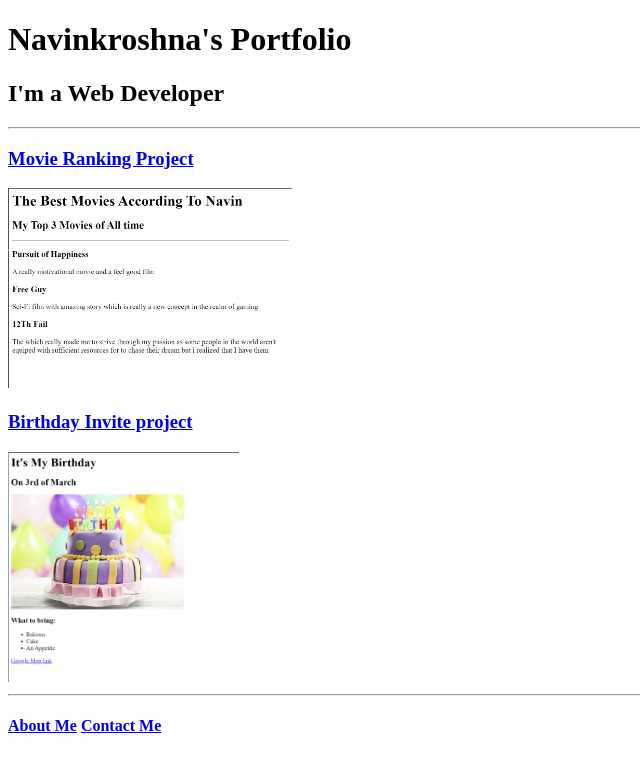
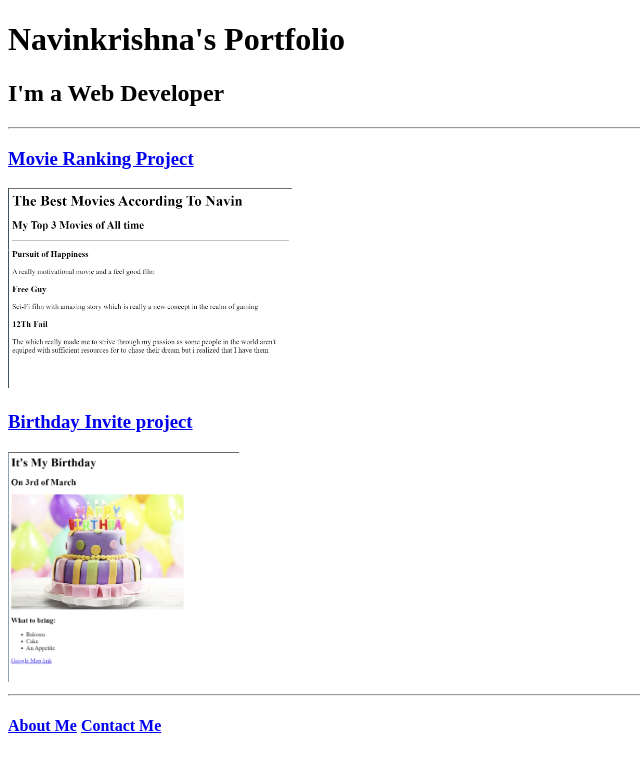
Before and after one commit to Navinkrishna03/html-portfolio, a plain HTML site: page index.html in a window 1280 px wide. Shown: the whole page, without its empty margins (0-640 px from the left). Drawn offline with Linux system fonts and the light colour scheme.

Commit message:
Update index.html

```diff
--- a/index.html
+++ b/index.html
@@ -6,7 +6,7 @@
     <title>Navin's Portfolio</title>
 </head>
 <body>
-    <h1>Navinkroshna's Portfolio</h1>
+    <h1>Navinkrishna's Portfolio</h1>
     <h2>I'm a Web Developer</h2>
 <hr/>
     <h3><a href="./public/movie-ranking.html">Movie Ranking Project</a></h3>
```
